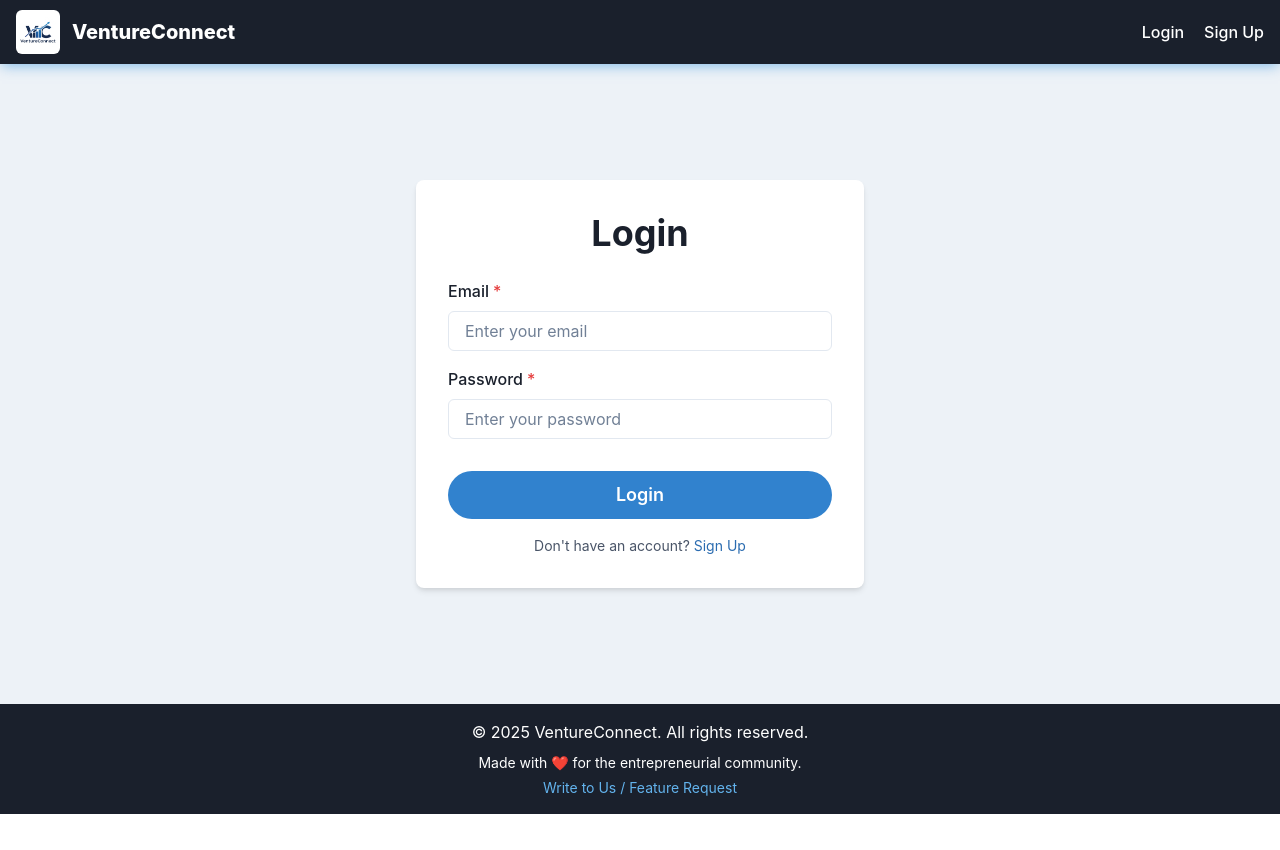
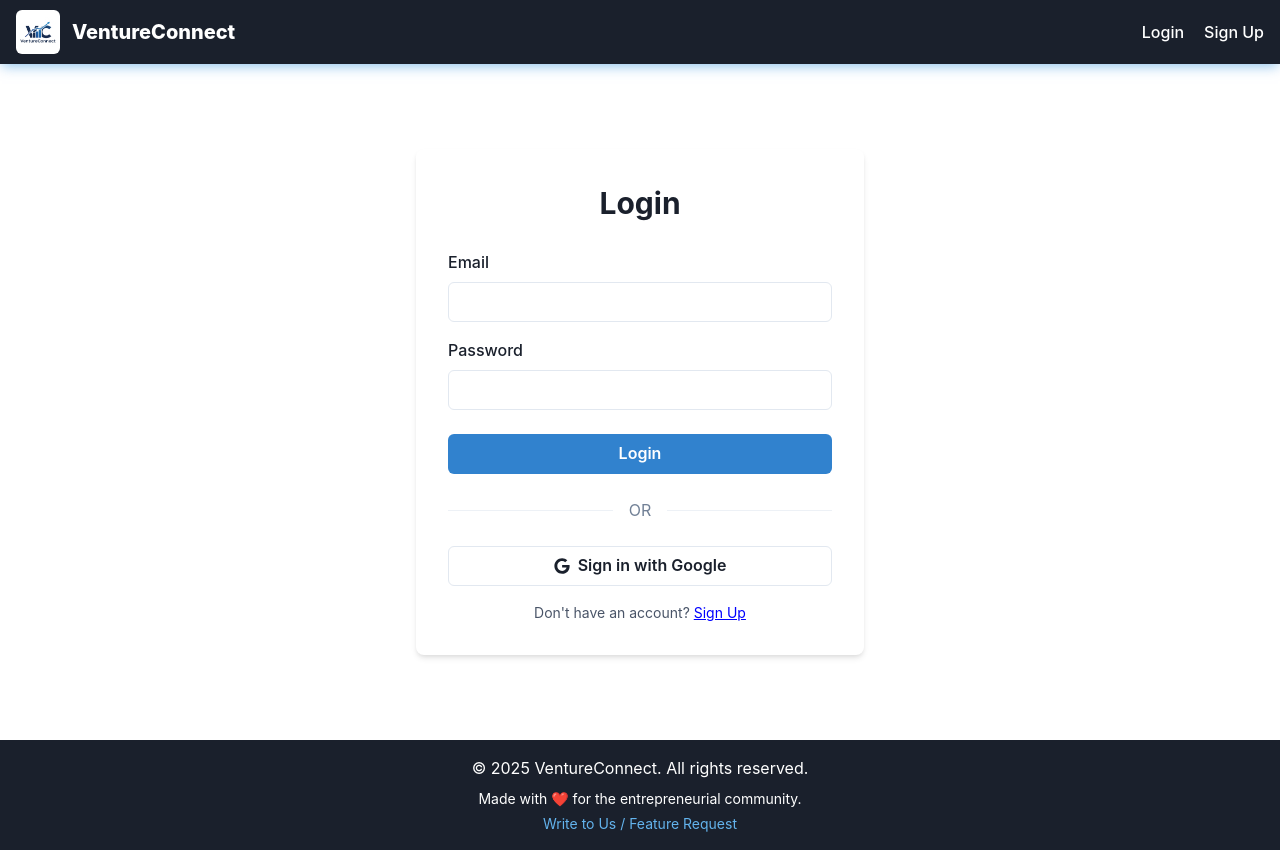
Before and after one commit to DeepanshuPratik/venture-connect, a React (Create React App) app: page /login in a window 1280 px wide. Before the commit the page ends 814 px from the top, so only its background shows below. Built offline with nearby package versions, Linux system fonts and the light colour scheme; no server answers.

Commit message:
feat: google sign in

```diff
--- a/src/App.js
+++ b/src/App.js
@@ -8,6 +8,7 @@ import LoadingSpinner from './components/LoadingSpinner';
 // Pages
 import LoginPage from './pages/Auth/LoginPage';
 import SignupPage from './pages/Auth/SignupPage';
+import RoleSelectionPage from './pages/Auth/RoleSelectionPage';
 import DashboardPage from './pages/Dashboard/DashboardPage';
 import MyProfilePage from './pages/Profile/MyProfilePage';
 import EditProfilePage from './pages/Profile/EditProfilePage';
@@ -25,11 +26,38 @@ import EntrepreneurSearchPage from './pages/Community/EntrepreneurSearchPage';
 // NEW: Import WriteToUsPage
 import WriteToUsPage from './pages/WriteToUsPage';
 
-
 import { AnimatePresence } from 'framer-motion';
 import { Box } from '@chakra-ui/react';
 
+// NEW: A simpler ProtectedRoute just for the role selection page
+const RoleSelectionProtectedRoute = ({ children }) => {
+  const { currentUser, loading } = useAuth();
+  if (loading) {
+    return <LoadingSpinner />;
+  }
+  if (!currentUser) {
+    return <Navigate to="/login" replace />;
+  }
+  return children;
+};
 
+// RoleSelectionGuard Component (No change)
+const RoleSelectionGuard = ({ children }) => {
+  const { userProfile, loading } = useAuth();
+
+  if (loading) {
+    return <LoadingSpinner />;
+  }
+
+  if (userProfile && userProfile.needsRoleSelection) {
+    return <Navigate to="/select-role" replace />;
+  }
+
+  return children;
+};
+
+
+// Main Protected Route Component (No change)
 const ProtectedRoute = ({ children, allowedRoles }) => {
   const { currentUser, loading, userProfile } = useAuth();
 
@@ -45,11 +73,11 @@ const ProtectedRoute = ({ children, allowedRoles }) => {
     return <Navigate to="/dashboard" replace />;
   }
 
-  return children;
+  return <RoleSelectionGuard>{children}</RoleSelectionGuard>;
 };
 
 function App() {
-  const { loading, currentUser } = useAuth();
+  const { loading, currentUser, userProfile } = useAuth();
   const location = useLocation();
 
   if (loading) {
@@ -60,7 +88,11 @@ function App() {
     );
   }
 
-  const shouldShowNavFooter = location.pathname !== '/';
+  if (currentUser && (location.pathname === '/login' || location.pathname === '/signup')) {
+    return <Navigate to="/dashboard" replace />;
+  }
+
+  const shouldShowNavFooter = location.pathname !== '/' && location.pathname !== '/select-role'; // Also hide on select-role page
   const NAV_HEIGHT = "64px";
 
   return (
@@ -74,12 +106,19 @@ function App() {
       >
         <AnimatePresence mode="wait">
           <Routes location={location} key={location.pathname}>
+            {/* Public and Auth Routes */}
             <Route path="/" element={<LandingIntroPage />} />
             <Route path="/login" element={<LoginPage />} />
             <Route path="/signup" element={<SignupPage />} />
 
+            {/* FIX: Use the new, simpler protected route for /select-role */}
+            <Route path="/select-role" element={<RoleSelectionProtectedRoute><RoleSelectionPage /></RoleSelectionProtectedRoute>} />
+
+            {/* Protected Routes (all other routes use the main ProtectedRoute) */}
             <Route path="/dashboard" element={<ProtectedRoute><DashboardPage /></ProtectedRoute>} />
+            {/* ... other protected routes ... */}
             <Route path="/profile" element={<ProtectedRoute><MyProfilePage /></ProtectedRoute>} />
+            <Route path="/profile/:id" element={<ProtectedRoute><MyProfilePage /></ProtectedRoute>} />
             <Route path="/profile/edit" element={<ProtectedRoute><EditProfilePage /></ProtectedRoute>} />
 
             <Route path="/jobs" element={<ProtectedRoute><JobPostingsListPage /></ProtectedRoute>} />
@@ -93,7 +132,6 @@ function App() {
             <Route path="/community/feed" element={<ProtectedRoute><CommunityFeedPage /></ProtectedRoute>} />
             <Route path="/community/entrepreneurs" element={<ProtectedRoute><EntrepreneurSearchPage /></ProtectedRoute>} />
 
-            {/* NEW: Write to Us Page Route (public, as anyone might want to give feedback) */}
             <Route path="/write-to-us" element={<WriteToUsPage />} />
 
             <Route path="*" element={<NotFoundPage />} />
--- a/src/pages/Auth/LoginPage.js
+++ b/src/pages/Auth/LoginPage.js
@@ -1,29 +1,26 @@
 import React, { useState } from 'react';
-import { Link as ReactRouterLink, useNavigate } from 'react-router-dom';
-import { useAuth } from '../../hooks/useAuth'; // Correct relative path
+import { Link } from 'react-router-dom'; // No need for useNavigate here
+import { useAuth } from '../../hooks/useAuth';
 import {
   Box,
-  Heading,
-  Input,
   Button,
   FormControl,
   FormLabel,
+  Input,
   Text,
-  Alert,
-  AlertIcon,
-  VStack,
-  Link,
-  Flex, // Ensure Flex is imported for the outer container
-  useToast // Chakra's toast for better notifications
+  useToast,
+  Flex,
+  Divider,
+  Icon
 } from '@chakra-ui/react';
+import { FaGoogle } from 'react-icons/fa';
 
 function LoginPage() {
   const [email, setEmail] = useState('');
   const [password, setPassword] = useState('');
   const [error, setError] = useState('');
   const [loading, setLoading] = useState(false);
-  const { login } = useAuth();
-  const navigate = useNavigate();
+  const { login, signInWithGoogle } = useAuth();
   const toast = useToast();
 
   const handleSubmit = async (e) => {
@@ -32,69 +29,60 @@ function LoginPage() {
     setLoading(true);
     try {
       await login(email, password);
+    } catch (err) {
+      setError('Failed to log in. Please check your credentials.');
+      setLoading(false);
+    }
+  };
+
+  const handleGoogleSignIn = async () => {
+    try {
+      await signInWithGoogle();
+    } catch (err) {
       toast({
-        title: "Logged in successfully!",
-        status: "success",
-        duration: 3000,
+        title: "Google Sign-In Failed",
+        description: err.message,
+        status: "error",
+        duration: 4000,
         isClosable: true,
       });
-      navigate('/dashboard');
-    } catch (err) {
-      setError('Failed to log in. Please check your credentials.');
-      console.error(err);
     }
-    setLoading(false);
   };
 
   return (
-    <Flex align="center" justify="center" minH="calc(100vh - 160px)" bg="gray.100">
+    <Flex align="center" justify="center" minH="calc(100vh - 64px - 60px)">
       <Box bg="white" p={8} rounded="lg" shadow="md" w="full" maxW="md">
-        <Heading as="h2" size="xl" textAlign="center" color="gray.800" mb={6}>
+        <Text as="h2" fontSize="3xl" fontWeight="bold" textAlign="center" color="gray.800" mb={6}>
           Login
-        </Heading>
+        </Text>
         {error && (
-          <Alert status="error" mb={4} borderRadius="md">
-            <AlertIcon />
+          <Box bg="red.100" border="1px" borderColor="red.400" color="red.700" px={4} py={3} rounded="md" mb={4}>
             <Text>{error}</Text>
-          </Alert>
+          </Box>
         )}
-        <VStack as="form" spacing={4} onSubmit={handleSubmit}>
-          <FormControl id="email" isRequired>
+        <form onSubmit={handleSubmit}>
+          <FormControl id="email-login" mb={4}>
             <FormLabel>Email</FormLabel>
-            <Input
-              type="email"
-              placeholder="Enter your email"
-              value={email}
-              onChange={(e) => setEmail(e.target.value)}
-            />
+            <Input type="email" value={email} onChange={(e) => setEmail(e.target.value)} required />
           </FormControl>
-          <FormControl id="password" isRequired>
+          <FormControl id="password-login" mb={6}>
             <FormLabel>Password</FormLabel>
-            <Input
-              type="password"
-              placeholder="Enter your password"
-              value={password}
-              onChange={(e) => setPassword(e.target.value)}
-            />
+            <Input type="password" value={password} onChange={(e) => setPassword(e.target.value)} required />
           </FormControl>
-          <Button
-            type="submit"
-            colorScheme="blue"
-            size="lg"
-            width="full"
-            isLoading={loading}
-            loadingText="Logging in..."
-            borderRadius="full"
-            mt={4}
-          >
+          <Button type="submit" colorScheme="blue" w="full" isLoading={loading}>
             Login
           </Button>
-        </VStack>
+        </form>
+        <Flex align="center" my={6}>
+          <Divider />
+          <Text px={4} color="gray.500" whiteSpace="nowrap">OR</Text>
+          <Divider />
+        </Flex>
+        <Button w="full" variant="outline" leftIcon={<Icon as={FaGoogle} />} onClick={handleGoogleSignIn}>
+          Sign in with Google
+        </Button>
         <Text textAlign="center" color="gray.600" fontSize="sm" mt={4}>
-          Don't have an account?{' '}
-          <Link as={ReactRouterLink} to="/signup" color="blue.600" _hover={{ textDecoration: 'underline' }}>
-            Sign Up
-          </Link>
+          Don't have an account? <Link to="/signup" style={{ color: 'blue', textDecoration: 'underline' }}>Sign Up</Link>
         </Text>
       </Box>
     </Flex>
--- /dev/null
+++ b/src/pages/Auth/RoleSelectionPage.js
@@ -0,0 +1,137 @@
+import React, { useState } from 'react';
+import { useNavigate } from 'react-router-dom';
+import { useAuth } from '../../hooks/useAuth';
+import { db } from '../../firebase/firebase';
+import { doc, updateDoc } from 'firebase/firestore';
+import {
+  Box,
+  Button,
+  FormControl,
+  FormLabel,
+  Text,
+  useToast,
+  Flex,
+  Heading,
+  Radio,
+  RadioGroup,
+  Stack,
+  VStack,
+} from '@chakra-ui/react';
+
+function RoleSelectionPage() {
+  const [role, setRole] = useState('talent');
+  const [loading, setLoading] = useState(false);
+  const { currentUser } = useAuth();
+  const navigate = useNavigate();
+  const toast = useToast();
+
+  const handleSubmit = async () => {
+    if (!currentUser) {
+      toast({
+        title: "Authentication Error",
+        description: "You must be logged in to select a role.",
+        status: "error",
+        duration: 4000,
+        isClosable: true,
+      });
+      return;
+    }
+
+    setLoading(true);
+
+    try {
+      const userDocRef = doc(db, 'users', currentUser.uid);
+      await updateDoc(userDocRef, {
+        role: role,
+        needsRoleSelection: false, // Crucially, set this to false
+      });
+      toast({
+        title: "Role Selected!",
+        description: "Welcome to VentureConnect!",
+        status: "success",
+        duration: 3000,
+        isClosable: true,
+      });
+      // Navigate to the dashboard after role is successfully set.
+      // The onSnapshot listener in AuthContext will pick up the change,
+      // and the app will re-render, allowing access to the dashboard.
+      navigate('/dashboard');
+    } catch (err) {
+      toast({
+        title: "Update Failed",
+        description: "Could not set your role. Please try again.",
+        status: "error",
+        duration: 4000,
+        isClosable: true,
+      });
+      console.error("Error updating role:", err);
+    } finally {
+      setLoading(false);
+    }
+  };
+
+  return (
+    <Flex align="center" justify="center" minH="100vh" bg="gray.50">
+      <Box bg="white" p={8} rounded="lg" shadow="xl" w="full" maxW="md">
+        <VStack spacing={6}>
+          <Heading as="h1" size="lg" textAlign="center">
+            One Last Step!
+          </Heading>
+          <Text textAlign="center" color="gray.600">
+            To personalize your experience, please tell us what brings you to VentureConnect.
+          </Text>
+          <FormControl as="fieldset">
+            <FormLabel as="legend" textAlign="center" fontWeight="bold" mb={4}>I am an...</FormLabel>
+            <RadioGroup onChange={setRole} value={role}>
+              <Stack
+                direction={{ base: 'column', md: 'row' }}
+                spacing={6}
+                justify="center"
+              >
+                <Box
+                  p={4}
+                  border="2px solid"
+                  borderColor={role === 'entrepreneur' ? 'blue.400' : 'gray.200'}
+                  borderRadius="lg"
+                  cursor="pointer"
+                  onClick={() => setRole('entrepreneur')}
+                  transition="all 0.2s"
+                >
+                  <Radio value="entrepreneur" colorScheme="blue">
+                    <Text fontWeight="bold" ml={2}>Entrepreneur</Text>
+                    <Text fontSize="sm" color="gray.500" ml={8}>I'm building a startup and looking for talent.</Text>
+                  </Radio>
+                </Box>
+                <Box
+                  p={4}
+                  border="2px solid"
+                  borderColor={role === 'talent' ? 'blue.400' : 'gray.200'}
+                  borderRadius="lg"
+                  cursor="pointer"
+                  onClick={() => setRole('talent')}
+                  transition="all 0.2s"
+                >
+                  <Radio value="talent" colorScheme="blue">
+                    <Text fontWeight="bold" ml={2}>Talent</Text>
+                    <Text fontSize="sm" color="gray.500" ml={8}>I'm looking for an exciting startup to join.</Text>
+                  </Radio>
+                </Box>
+              </Stack>
+            </RadioGroup>
+          </FormControl>
+          <Button
+            colorScheme="blue"
+            w="full"
+            isLoading={loading}
+            onClick={handleSubmit}
+            size="lg"
+          >
+            Continue to VentureConnect
+          </Button>
+        </VStack>
+      </Box>
+    </Flex>
+  );
+}
+
+export default RoleSelectionPage;
--- a/src/pages/Auth/SignupPage.js
+++ b/src/pages/Auth/SignupPage.js
@@ -1,35 +1,32 @@
 import React, { useState } from 'react';
-import { Link as ReactRouterLink, useNavigate } from 'react-router-dom';
-import { useAuth } from '../../hooks/useAuth'; // Correct relative path
+import { Link } from 'react-router-dom'; // No need for useNavigate here
+import { useAuth } from '../../hooks/useAuth';
 import {
   Box,
-  Heading,
-  Input,
   Button,
   FormControl,
   FormLabel,
+  Input,
   Text,
-  Alert,
-  AlertIcon,
-  VStack,
+  useToast,
+  Flex,
+  Divider,
+  Icon,
+  Radio,
   RadioGroup,
-  Stack,
-  Radio,
-  Link,
-  Flex, // Ensure Flex is imported for the outer container
-  useToast
+  Stack
 } from '@chakra-ui/react';
+import { FaGoogle } from 'react-icons/fa';
 
 function SignupPage() {
   const [name, setName] = useState('');
   const [email, setEmail] = useState('');
   const [password, setPassword] = useState('');
   const [confirmPassword, setConfirmPassword] = useState('');
-  const [role, setRole] = useState('talent'); // Default role
+  const [role, setRole] = useState('talent');
   const [error, setError] = useState('');
   const [loading, setLoading] = useState(false);
-  const { signup } = useAuth();
-  const navigate = useNavigate();
+  const { signup, signInWithGoogle } = useAuth();
   const toast = useToast();
 
   const handleSubmit = async (e) => {
@@ -37,76 +34,59 @@ function SignupPage() {
     if (password !== confirmPassword) {
       return setError('Passwords do not match.');
     }
-
     setError('');
     setLoading(true);
     try {
       await signup(email, password, role, name);
+    } catch (err) {
+      setError('Failed to create an account. ' + err.message);
+      setLoading(false);
+    }
+  };
+
+  const handleGoogleSignIn = async () => {
+    try {
+      await signInWithGoogle();
+    } catch (err) {
       toast({
-        title: "Account created successfully!",
-        description: "Welcome to VentureConnect!",
-        status: "success",
-        duration: 3000,
+        title: "Google Sign-In Failed",
+        description: err.message,
+        status: "error",
+        duration: 4000,
         isClosable: true,
       });
-      navigate('/dashboard');
-    } catch (err) {
-      setError('Failed to create an account: ' + err.message);
-      console.error(err);
     }
-    setLoading(false);
   };
 
   return (
-    <Flex align="center" justify="center" minH="calc(100vh - 160px)" bg="gray.100">
+    <Flex align="center" justify="center" minH="calc(100vh - 64px - 60px)" py={6}>
       <Box bg="white" p={8} rounded="lg" shadow="md" w="full" maxW="md">
-        <Heading as="h2" size="xl" textAlign="center" color="gray.800" mb={6}>
-          Sign Up
-        </Heading>
+        <Text as="h2" fontSize="3xl" fontWeight="bold" textAlign="center" color="gray.800" mb={6}>
+          Create Account
+        </Text>
         {error && (
-          <Alert status="error" mb={4} borderRadius="md">
-            <AlertIcon />
+          <Box bg="red.100" border="1px" borderColor="red.400" color="red.700" px={4} py={3} rounded="md" mb={4}>
             <Text>{error}</Text>
-          </Alert>
+          </Box>
         )}
-        <VStack as="form" spacing={4} onSubmit={handleSubmit}>
-          <FormControl id="name" isRequired>
+        <form onSubmit={handleSubmit}>
+          <FormControl id="name-signup" mb={4}>
             <FormLabel>Full Name</FormLabel>
-            <Input
-              type="text"
-              placeholder="Your Name"
-              value={name}
-              onChange={(e) => setName(e.target.value)}
-            />
+            <Input value={name} onChange={(e) => setName(e.target.value)} required />
           </FormControl>
-          <FormControl id="email" isRequired>
+          <FormControl id="email-signup" mb={4}>
             <FormLabel>Email</FormLabel>
-            <Input
-              type="email"
-              placeholder="Enter your email"
-              value={email}
-              onChange={(e) => setEmail(e.target.value)}
-            />
+            <Input type="email" value={email} onChange={(e) => setEmail(e.target.value)} required />
           </FormControl>
-          <FormControl id="password" isRequired>
+          <FormControl id="password-signup" mb={4}>
             <FormLabel>Password</FormLabel>
-            <Input
-              type="password"
-              placeholder="Create a password"
-              value={password}
-              onChange={(e) => setPassword(e.target.value)}
-            />
+            <Input type="password" value={password} onChange={(e) => setPassword(e.target.value)} required />
           </FormControl>
-          <FormControl id="confirmPassword" isRequired>
+          <FormControl id="confirmPassword-signup" mb={6}>
             <FormLabel>Confirm Password</FormLabel>
-            <Input
-              type="password"
-              placeholder="Confirm your password"
-              value={confirmPassword}
-              onChange={(e) => setConfirmPassword(e.target.value)}
-            />
+            <Input type="password" value={confirmPassword} onChange={(e) => setConfirmPassword(e.target.value)} required />
           </FormControl>
-          <FormControl as="fieldset">
+          <FormControl as="fieldset" mb={6}>
             <FormLabel as="legend">I am a:</FormLabel>
             <RadioGroup onChange={setRole} value={role}>
               <Stack direction="row" spacing={6}>
@@ -115,24 +95,20 @@ function SignupPage() {
               </Stack>
             </RadioGroup>
           </FormControl>
-          <Button
-            type="submit"
-            colorScheme="blue"
-            size="lg"
-            width="full"
-            isLoading={loading}
-            loadingText="Signing Up..."
-            borderRadius="full"
-            mt={4}
-          >
+          <Button type="submit" colorScheme="blue" w="full" isLoading={loading}>
             Sign Up
           </Button>
-        </VStack>
+        </form>
+        <Flex align="center" my={6}>
+          <Divider />
+          <Text px={4} color="gray.500" whiteSpace="nowrap">OR</Text>
+          <Divider />
+        </Flex>
+        <Button w="full" variant="outline" leftIcon={<Icon as={FaGoogle} />} onClick={handleGoogleSignIn}>
+          Sign up with Google
+        </Button>
         <Text textAlign="center" color="gray.600" fontSize="sm" mt={4}>
-          Already have an account?{' '}
-          <Link as={ReactRouterLink} to="/login" color="blue.600" _hover={{ textDecoration: 'underline' }}>
-            Login
-          </Link>
+          Already have an account? <Link to="/login" style={{ color: 'blue', textDecoration: 'underline' }}>Login</Link>
         </Text>
       </Box>
     </Flex>
```
Also changed, not shown: src/contexts/AuthContext.js (+62 -44 lines).
